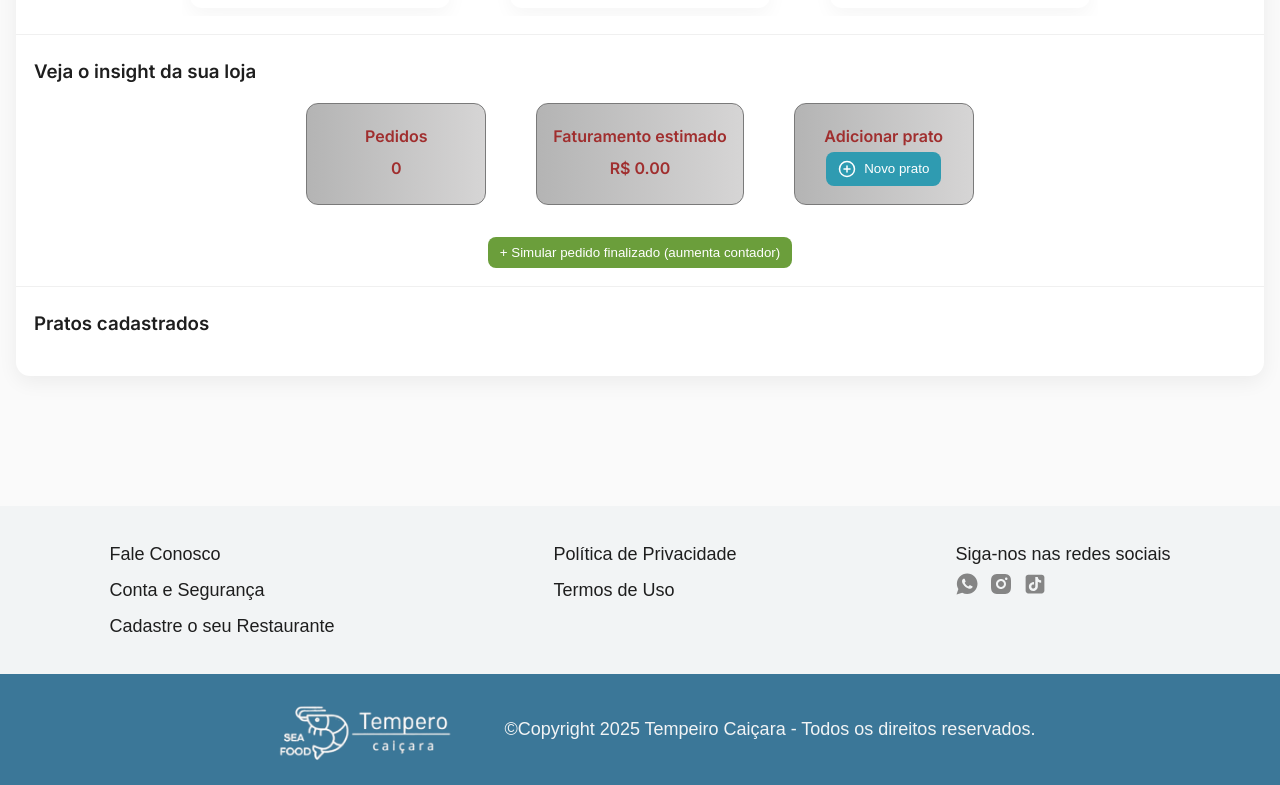
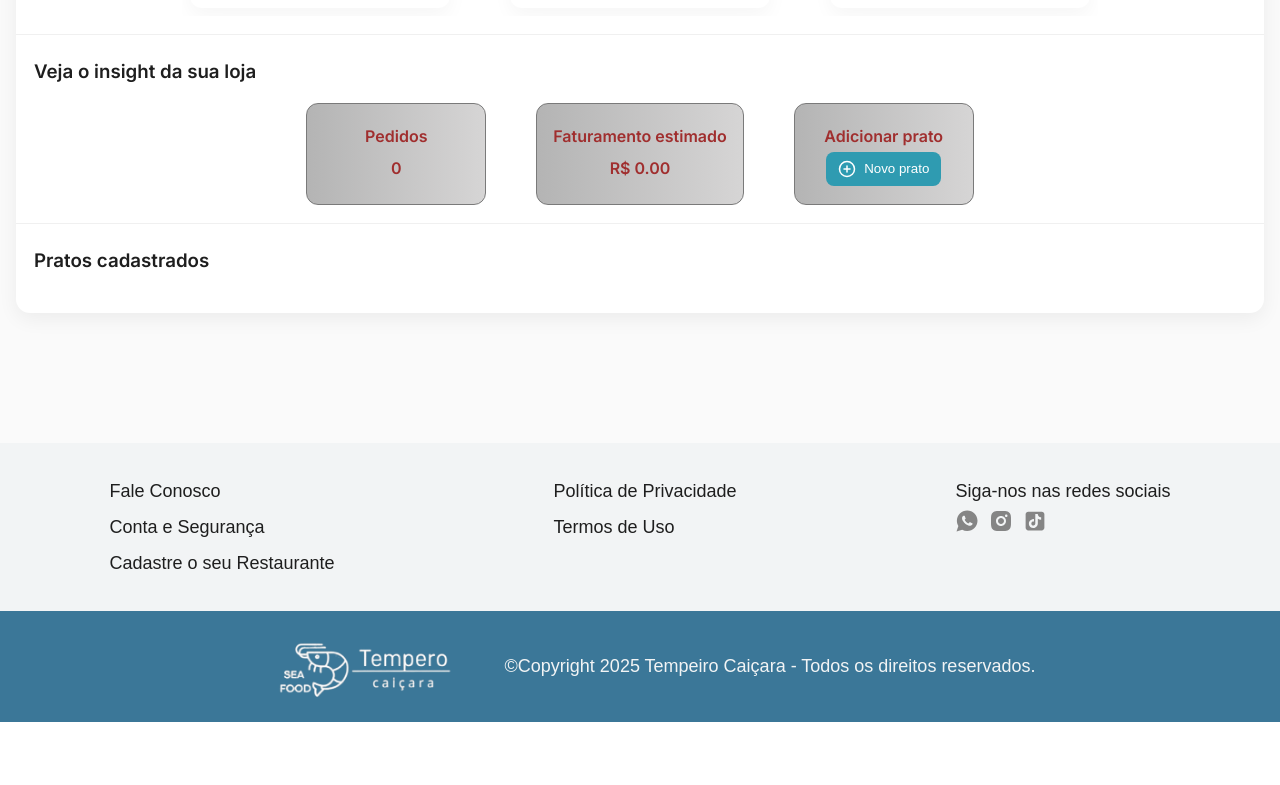
Before and after one commit to geovannaetm/tempeiro-caicara, a Next.js app: page /parceiroadm in a window 1280 px wide. Shown: the part 1129-1914 px from the top of the page. After the commit the page ends 1851 px from the top, so only its background shows below. Built offline with nearby package versions, Linux system fonts and the light colour scheme; a web font is replaced by a local one.

Commit message:
alteracao de count

```diff
--- a/src/app/parceiroadm/page.jsx
+++ b/src/app/parceiroadm/page.jsx
@@ -237,7 +237,7 @@ export default function ParceiroAdm() {
             )}
           </div>
 
-          {/* HEADER INFO: logo / nome / descrição */}
+          {/* HEADER */}
           <div className={styles.headerInfo}>
             <div className={styles.logoBox}>
               {logo ? (
@@ -390,11 +390,7 @@ export default function ParceiroAdm() {
               </div>
             </div>
 
-            <div className={styles.simRow}>
-              <button className={styles.simBtn} onClick={simularPedido}>
-                + Simular pedido finalizado (aumenta contador)
-              </button>
-            </div>
+
           </div>
 
 
```
Also changed, not shown: 1 other file (tests, documents, lock files or other folders).
